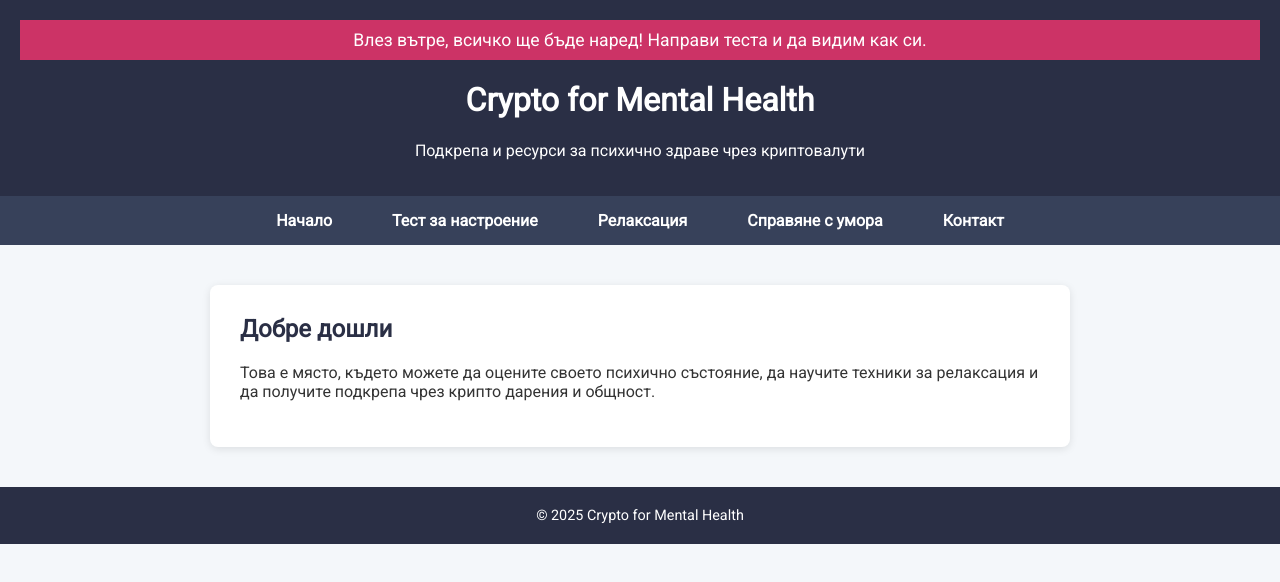
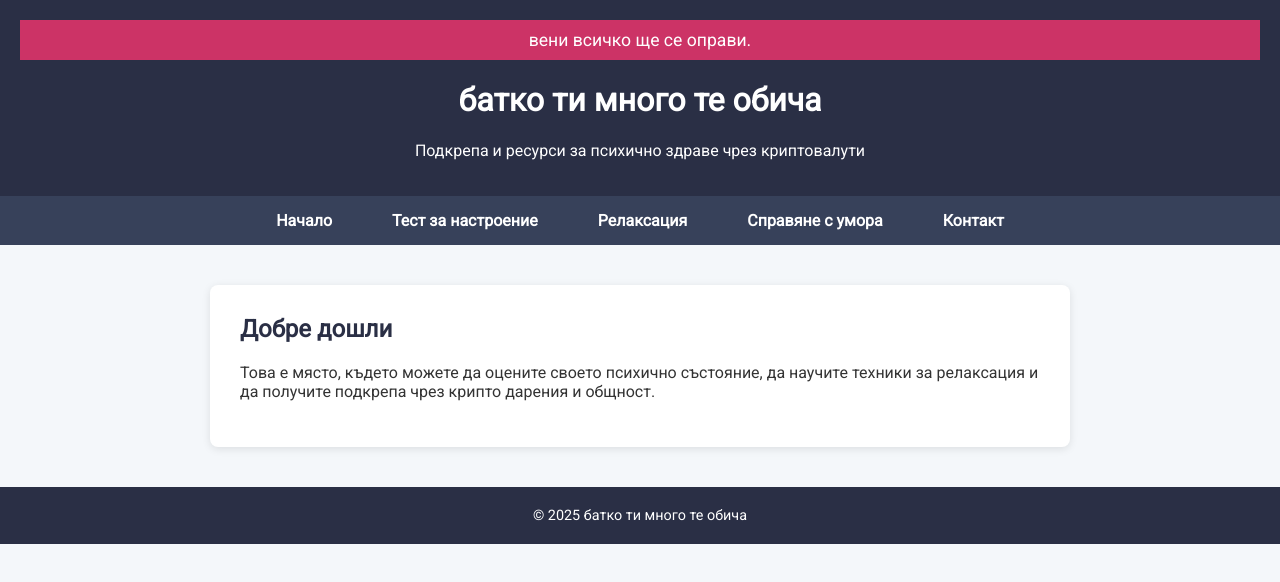
Before and after one commit to instanchev/FakeBook, a plain HTML site: page index.html in a window 1280 px wide. Drawn offline with Linux system fonts and the light colour scheme.

Commit message:
Add files via upload

```diff
--- a/index.html
+++ b/index.html
@@ -3,7 +3,7 @@
 <head>
   <meta charset="UTF-8" />
   <meta name="viewport" content="width=device-width, initial-scale=1.0" />
-  <title>Crypto for Mental Health</title>
+  <title>батко ти много те обича</title>
   <link href="https://fonts.googleapis.com/css2?family=Roboto&display=swap" rel="stylesheet">
   <style>
     body { margin: 0; font-family: 'Roboto', sans-serif; background: #f4f7fa; color: #333; }
@@ -44,8 +44,8 @@
 </head>
 <body>
   <header>
-    <div class="site-banner">Влез вътре, всичко ще бъде наред! Направи теста и да видим как си.</div>
-    <h1>Crypto for Mental Health</h1>
+    <div class="site-banner">вени всичко ще се оправи.</div>
+    <h1>батко ти много те обича</h1>
     <p>Подкрепа и ресурси за психично здраве чрез криптовалути</p>
   </header>
   <nav>
@@ -121,7 +121,7 @@
   </div>
 
   <footer>
-    &copy; 2025 Crypto for Mental Health
+    &copy; 2025 батко ти много те обича
   </footer>
 </body>
 </html>
```
